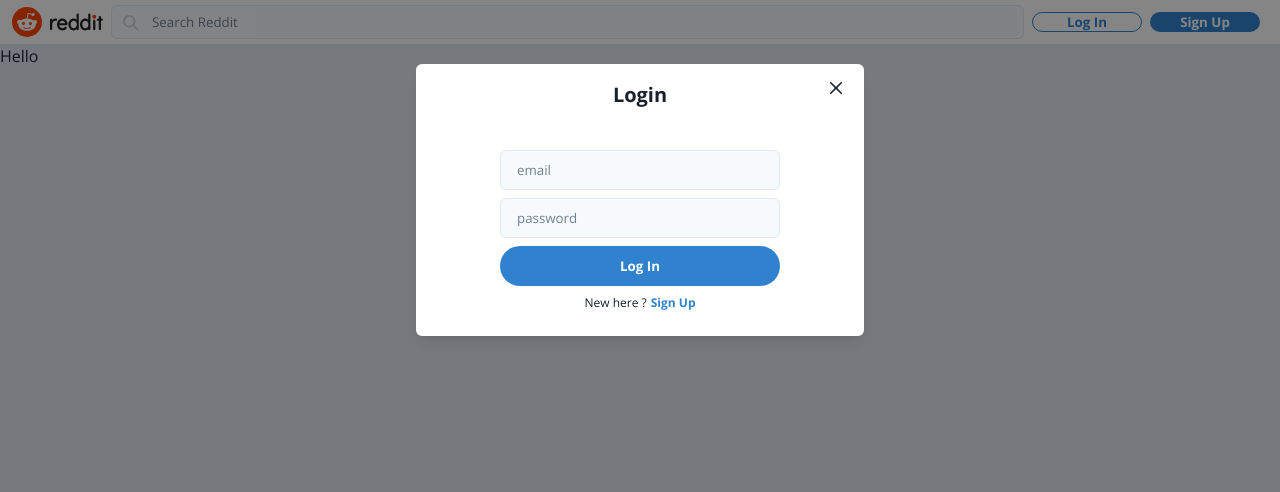
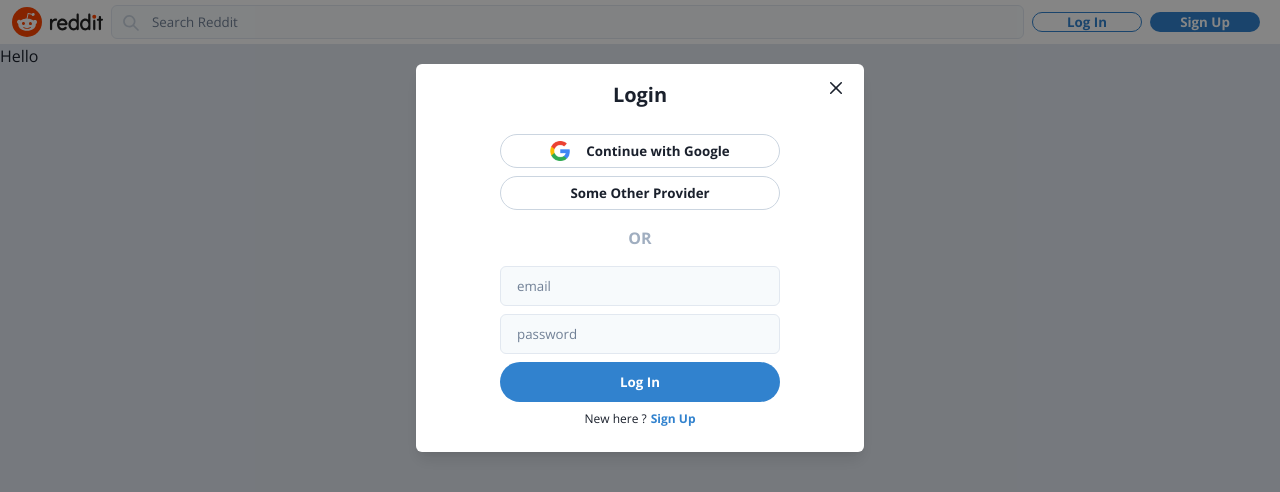
Before and after one commit to Murutu/reddit-web, a Next.js app: page / in a window 1280 px wide. Both pictures are taken after a click on the button "Log In". Shown: the top 492 px of the page. Built offline with nearby package versions, Linux system fonts and the light colour scheme.

Commit message:
style: styled the oauth buttons

```diff
--- a/src/components/Modal/Auth/AuthModal.tsx
+++ b/src/components/Modal/Auth/AuthModal.tsx
@@ -1,8 +1,9 @@
 import { authModalState } from '@/atoms/authModalAtom';
-import { Button, Modal, ModalOverlay, ModalContent, ModalHeader, ModalCloseButton, ModalBody, ModalFooter, Flex } from '@chakra-ui/react';
+import { Text, Modal, ModalOverlay, ModalContent, ModalHeader, ModalCloseButton, ModalBody, ModalFooter, Flex } from '@chakra-ui/react';
 import React from 'react';
 import { useRecoilState } from 'recoil';
 import AuthInputs from './AuthInputs';
+import OAuthButtons from './OAuthButtons';
 
 
 
@@ -41,6 +42,8 @@
                 justify="center"
                 width="70%"
                 >
+                  <OAuthButtons />
+                  <Text color="gray.400" fontWeight={700}>OR</Text>
                   <AuthInputs />
                 </Flex>
             </ModalBody>
--- /dev/null
+++ b/src/components/Modal/Auth/OAuthButtons.tsx
@@ -0,0 +1,19 @@
+/* eslint-disable jsx-a11y/alt-text */
+import { Button, Flex, Image } from '@chakra-ui/react';
+import React from 'react';
+
+
+
+const OAuthButtons:React.FC= () => {
+
+    return (
+        <Flex direction="column" width="100%" mb={4}>
+            <Button variant="oauth" mb={2}>
+                <Image src="/images/googlelogo.png" height="20px" mr={4}/>
+                Continue with Google
+            </Button>
+            <Button variant="oauth">Some Other Provider</Button>
+        </Flex>
+    )
+}
+export default OAuthButtons;
```
